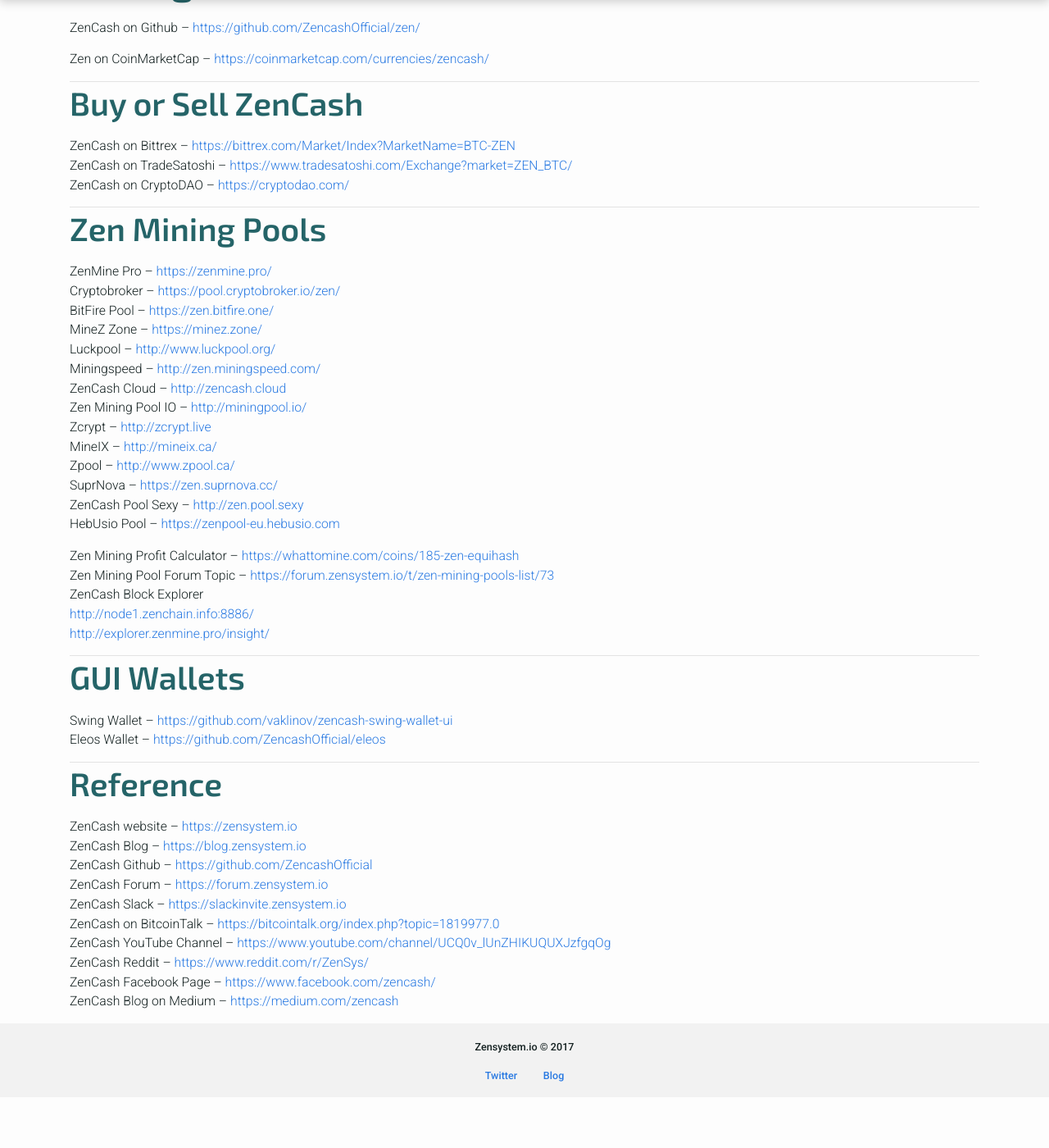
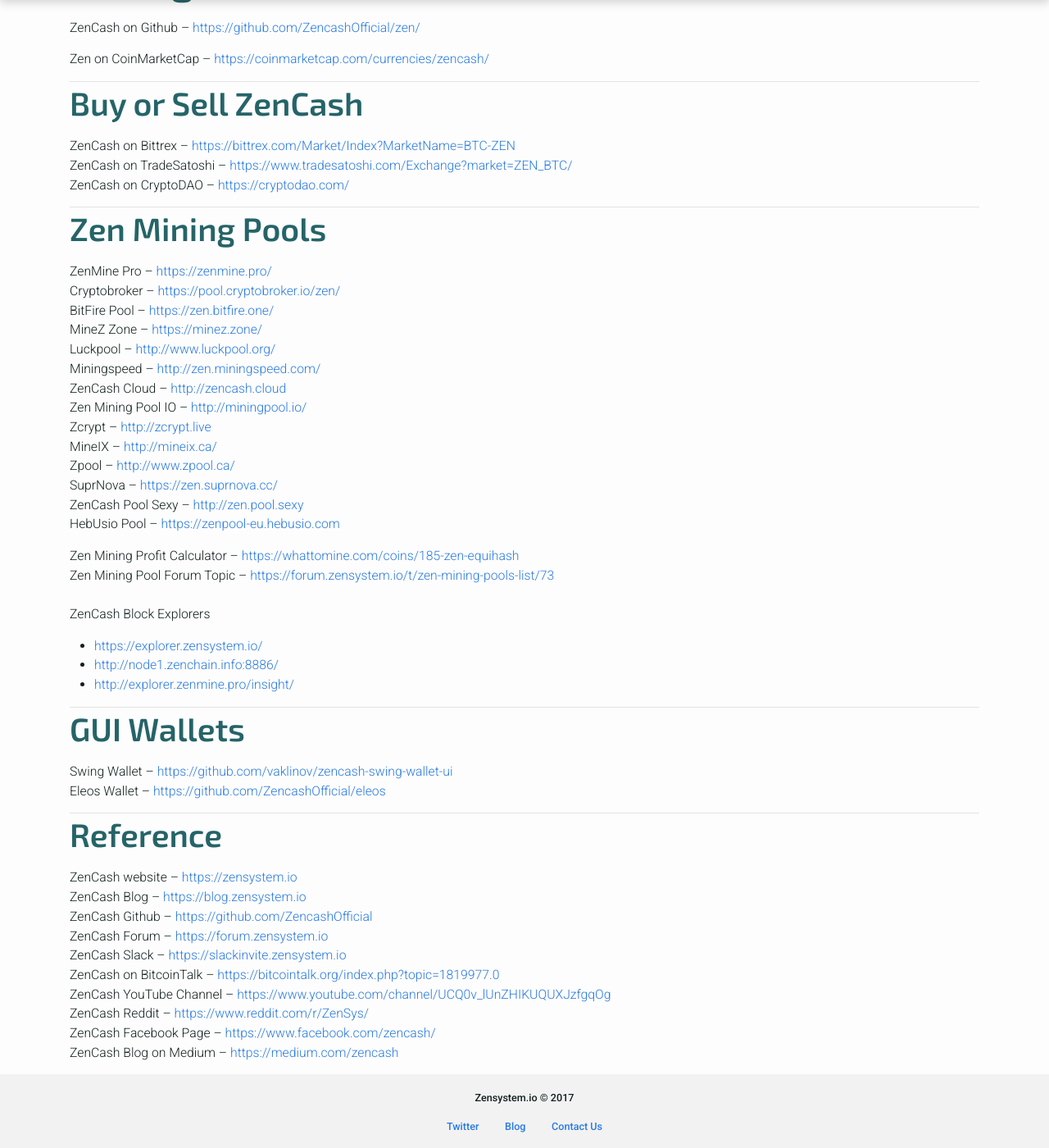
Before and after one commit to tarrenj/website, a Jekyll site: the page built from mining-pools.html, in a window 1280 px wide and 1400 px high, scrolled down 130 px. Shown: the whole window at 82% size. Built offline with Jekyll 4.4.1, drawn with Linux system fonts in a browser that asks for light colours; before the commit the page ends 1468 px from its top, so only the background shows below that; some of the changed text lies outside the part shown.

Commit message:
Add new block explorer and contact us links

```diff
--- a/_includes/accordion.html
+++ b/_includes/accordion.html
@@ -127,6 +127,7 @@
     </div>
     <div id="collapse6" class="collapse" role="tabpanel" aria-labelledby="heading6">
       <div class="card-block">
+        <a href="https://explorer.zensystem.io/">https://explorer.zensystem.io/</a><br />
         <a href="http://node1.zenchain.info:8886/">http://node1.zenchain.info:8886/</a><br />
         <a href="http://explorer.zenmine.pro/insight/">http://explorer.zenmine.pro/insight/</a>
       </div>
--- a/_includes/footer.html
+++ b/_includes/footer.html
@@ -13,6 +13,9 @@
           {% endif %}
           <li>
             <a href="https://blog.zensystem.io/">Blog</a>
+          </li>
+          <li>
+            <a href="mailto:info@zensystem.io">Contact Us</a>
           </li>
           <!-- <li>
             <a href="https://github.com/ZencashOfficial">GitHub</a>
--- a/_includes/header.html
+++ b/_includes/header.html
@@ -13,23 +13,18 @@
           <a class="nav-link" href="https://blog.zensystem.io/">News</a>
         </li>
         <li class="nav-item">
-          <a class="nav-link" href="/#about">About</a>
-        </li>
-        <li class="nav-item">
           <a class="nav-link" href="/assets/Zen%20White%20Paper.pdf">White paper</a>
         </li>
         <li class="nav-item">
-          <a class="nav-link" href="/#technology">Tech</a>
+          <a class="nav-link" href="/mining-pools/">Pools</a>
         </li>
         <li class="nav-item">
           <a class="nav-link" href="/#team">Team</a>
         </li>
         <li class="nav-item">
-          <a class="nav-link" href="/#faqs">FAQs</a>
+          <a class="nav-link" href="/#faqs">Info</a>
         </li>
-        <li class="nav-item">
-          <a class="nav-link" href="/mining-pools/">Pools</a>
-        </li>
+
         <li class="nav-item dropdown">
           <a class="nav-link dropdown-toggle" href="#" id="getInvolved" data-toggle="dropdown" aria-haspopup="true" aria-expanded="false">Get Involved</a>
           <div class="dropdown-menu" aria-labelledby="getInvolved">
@@ -47,6 +42,10 @@
             <!-- <a class="dropdown-item" href="#">...</a> -->
           </div>
         </li>
+
+        <li class="nav-item">
+          <a class="nav-link" href="mailto:info@zensystem.io">Contact Us</a>
+        </li>
       </ul>
     </div>
   </nav>
--- a/mining-pools.html
+++ b/mining-pools.html
@@ -30,10 +30,20 @@
 HebUsio Pool &#8211; <a href="https://zenpool-eu.hebusio.com">https://zenpool-eu.hebusio.com</a>
 </p>
 <p>Zen Mining Profit Calculator &#8211; <a href="https://whattomine.com/coins/185-zen-equihash">https://whattomine.com/coins/185-zen-equihash</a><br />
-Zen Mining Pool Forum Topic &#8211; <a href="https://forum.zensystem.io/t/zen-mining-pools-list/73">https://forum.zensystem.io/t/zen-mining-pools-list/73</a><br />
-ZenCash Block Explorer<br />
-<a href="http://node1.zenchain.info:8886/">http://node1.zenchain.info:8886/</a></br>
-<a href="http://explorer.zenmine.pro/insight/">http://explorer.zenmine.pro/insight/</a></p>
+Zen Mining Pool Forum Topic &#8211; <a href="https://forum.zensystem.io/t/zen-mining-pools-list/73">https://forum.zensystem.io/t/zen-mining-pools-list/73</a><br /><br />
+ZenCash Block Explorers<br />
+  <ul>
+    <li>
+      <a href="https://explorer.zensystem.io/">https://explorer.zensystem.io/</a>
+    </li>
+    <li>
+      <a href="http://node1.zenchain.info:8886/">http://node1.zenchain.info:8886/</a>
+    </li>
+    <li>
+      <a href="http://explorer.zenmine.pro/insight/">http://explorer.zenmine.pro/insight/</a>
+    </li>
+  </ul>
+</p>
 <hr />
 <h2>GUI Wallets</h2>
 <p>Swing Wallet &#8211; <a href="https://github.com/vaklinov/zencash-swing-wallet-ui">https://github.com/vaklinov/zencash-swing-wallet-ui</a><br />
```
Also changed, not shown: 4 other files.
